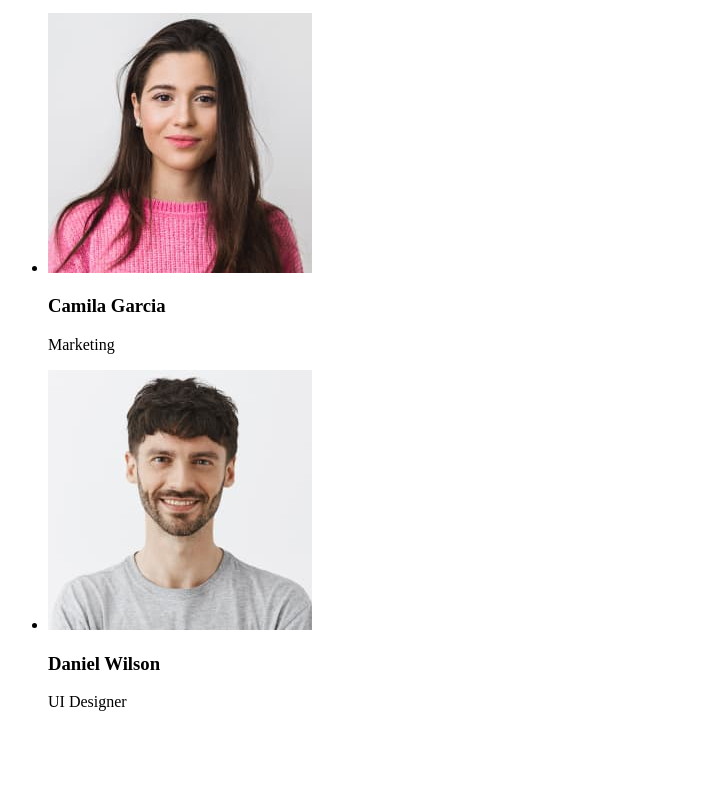
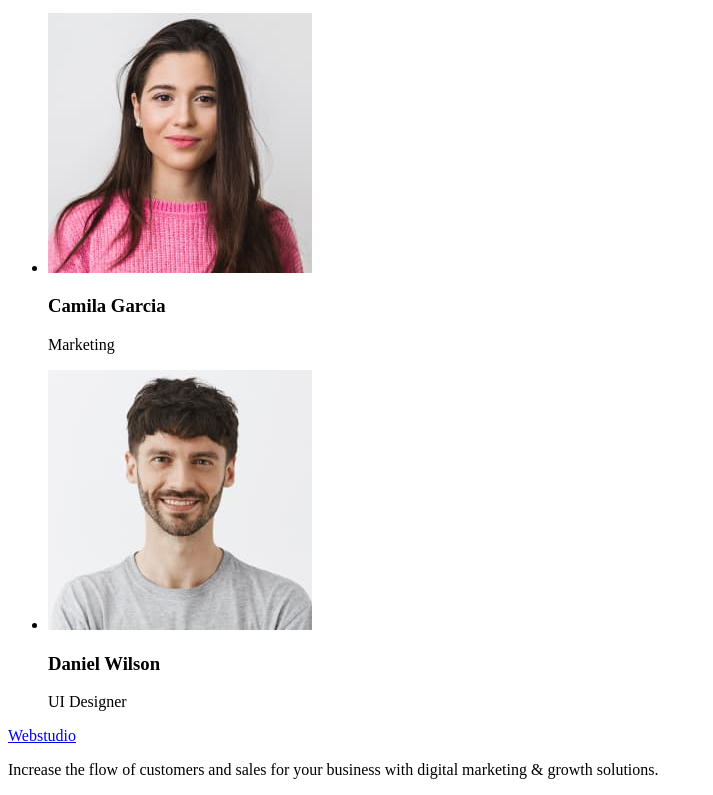
Before and after one commit to AndriySachyk/goit-markup-hw-01, a plain HTML site: page index.html in a window 1280 px wide. Shown: the part 2323-3118 px from the top of the page, without its empty margins (0-713 px from the left). Before the commit the page ends 3050 px from the top, so only its background shows below. Drawn offline with Linux system fonts and the light colour scheme.

Commit message:
Створив footer в index.html
Додав логотип(посилання), додав текст

```diff
--- a/index.html
+++ b/index.html
@@ -83,7 +83,8 @@
         </section>
     </main>
     <footer>
-
+        <a href="index.html">Webstudio</a>
+        <p>Increase the flow of customers and sales for your business with digital marketing & growth solutions.</p>
     </footer>
 </body>
 </html>
```
